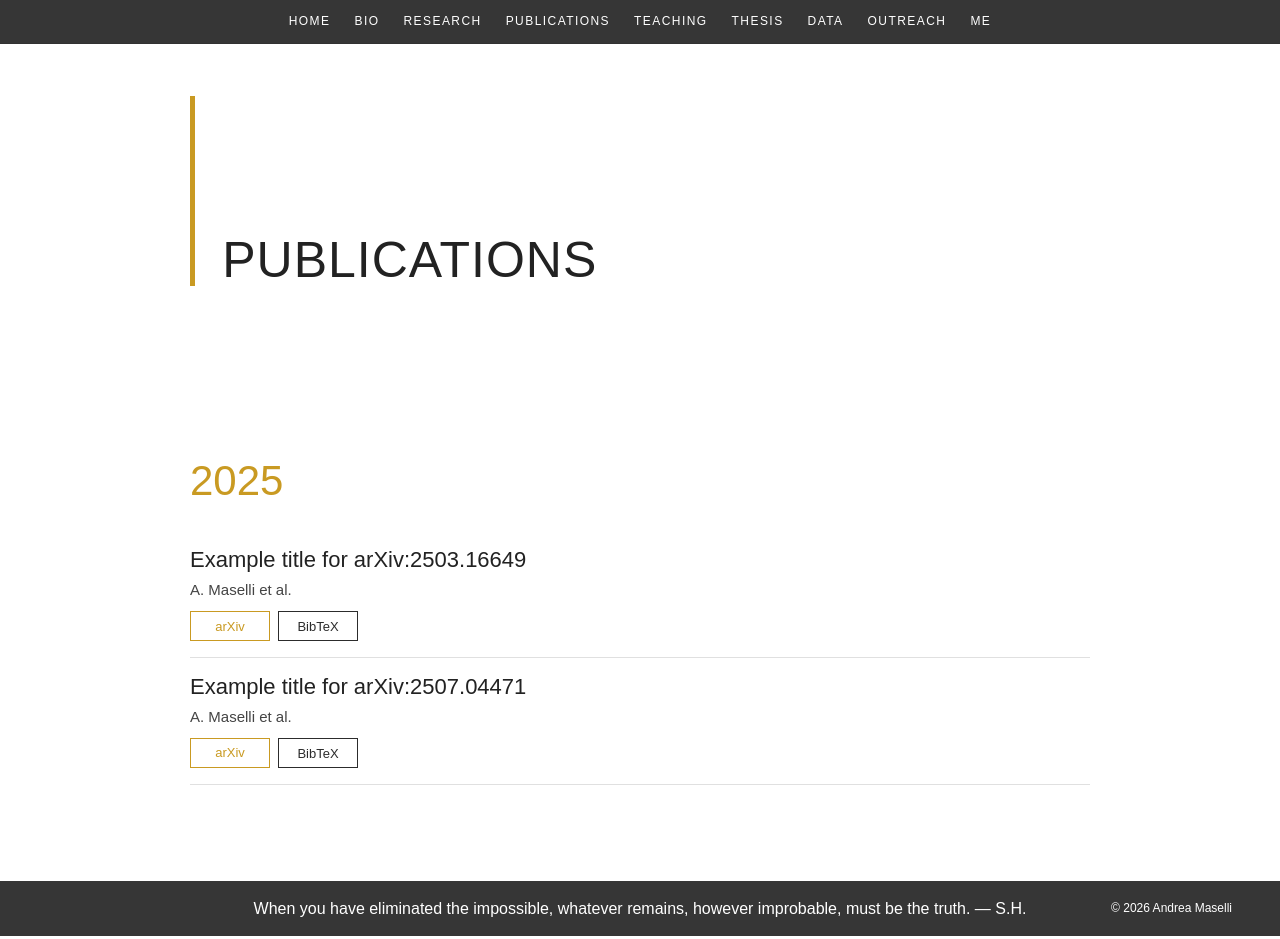
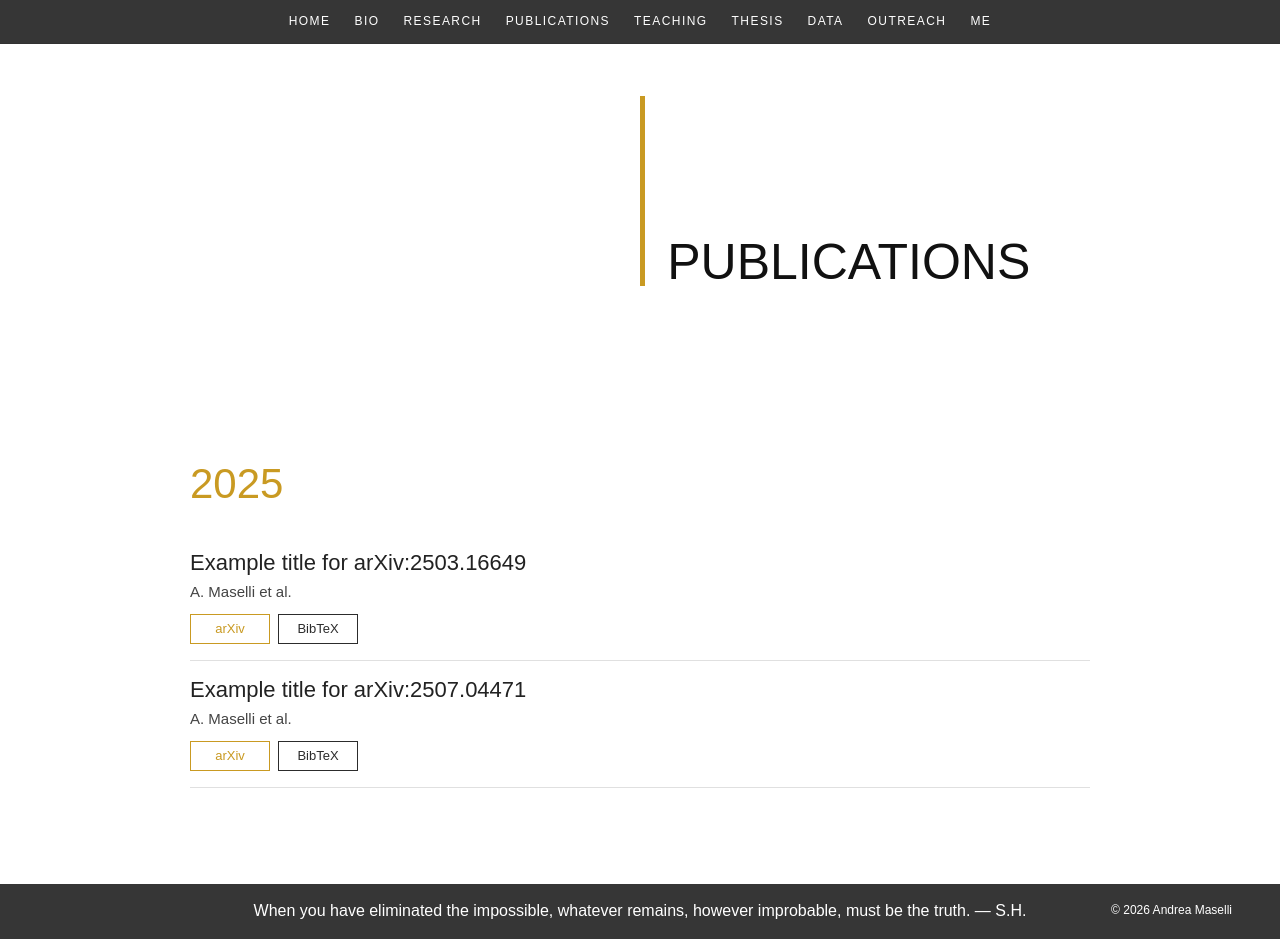
Before and after one commit to masellia/andreamaselli.github.io, a Jekyll site: the page built from pages/publications.md, in a window 1280 px wide and 939 px high. Built offline with Jekyll 4.4.1, drawn with Linux system fonts in a browser that asks for light colours; some web fonts are replaced.

Commit message:
publications added

```diff
--- a/assets/css/main.css
+++ b/assets/css/main.css
@@ -493,26 +493,29 @@ body {
 /* ===================================== */
 
 .page-header {
-  width: min(900px, 86vw);
-  margin: 6rem auto 4rem auto;
+    position: relative;
 
-  display: flex;
-  align-items: flex-end;
-  gap: 1.7rem;
+    width: 100%;
+    margin-top: 6rem;
+    margin-bottom: 4rem;
 }
 
 .page-header-line {
+    position: absolute;
+    left: 50%;
+
     width: 5px;
     height: 190px;
+
     background: var(--accent);
 }
 
 .page-header-title {
+    margin-left: calc(50% + 1.7rem);
+
     font-family: "DINBoldCond", sans-serif;
     font-size: 50px;
     font-weight: 400;
     line-height: 1.05;
-  letter-spacing: 0.02em;
-  color: #222222;
-  margin-bottom: 0;
+    padding-top: 140px;
 }
```
Lines whose indentation alone changed are shown as unchanged.
